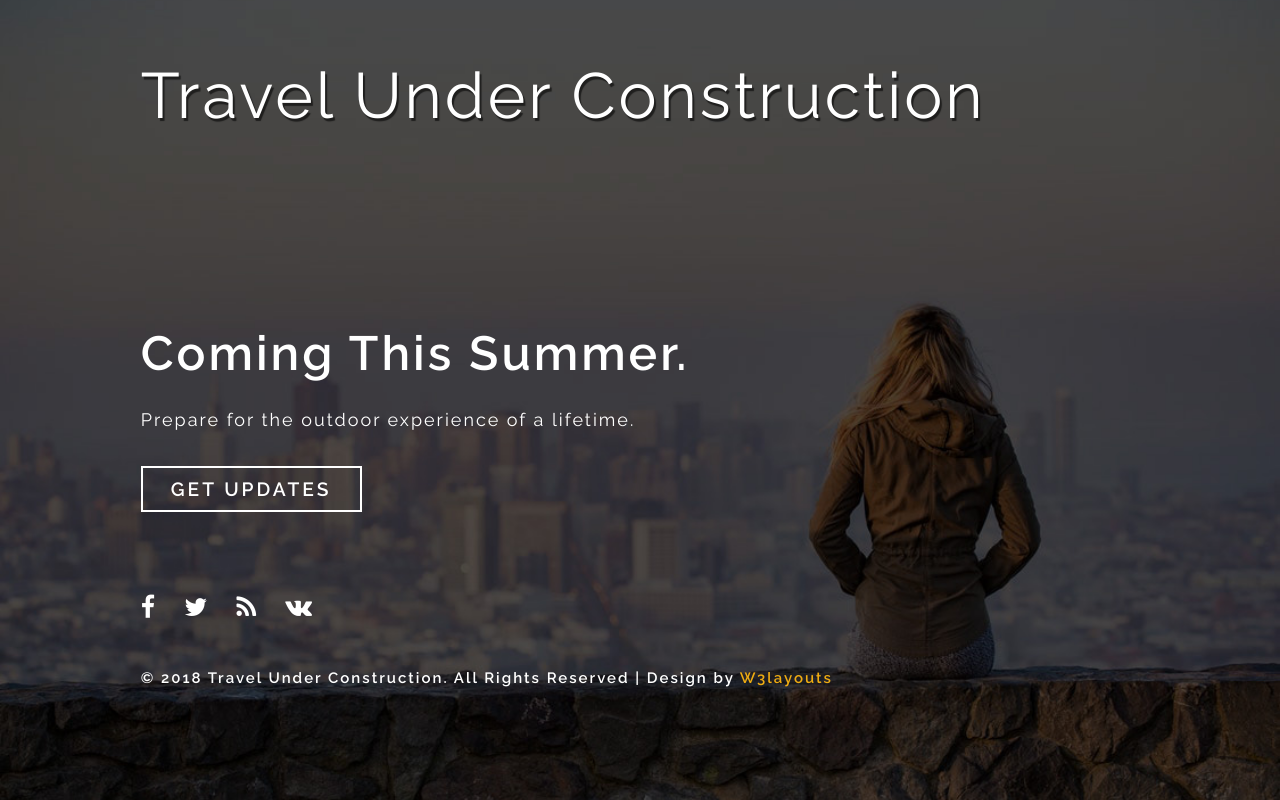
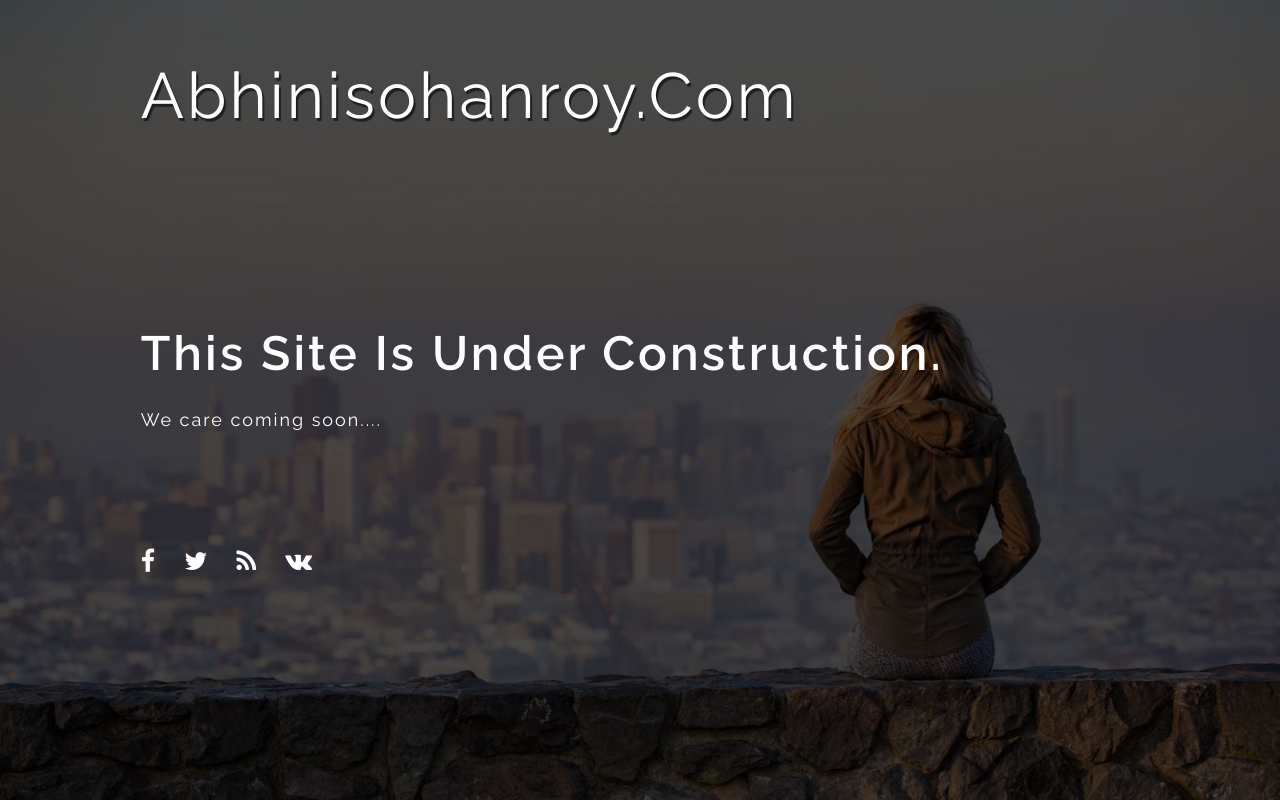
Before and after one commit to hosoftware/abhinisohanroy, a plain HTML site: page index.html in a window 1280 px wide. Drawn offline with Linux system fonts and the light colour scheme.

Commit message:
Index page text changed to site under construction

```diff
--- a/index.html
+++ b/index.html
@@ -39,11 +39,11 @@
     <div class="w3ls-main">
         <!--/tabs-->
       <div class="responsive_tabs w3ls_tab">
-          <h1 class="title-agile text-left">Travel Under Construction</h1>
-		  <h2>Coming This Summer.</h2>
-		<p>Prepare for the outdoor experience of a lifetime.</p>
+          <h1 class="title-agile text-left">abhinisohanroy.com</h1>
+		  <h2>This site is under construction.</h2>
+		<p>We care coming soon....</p>
 			<div class="updat">
-				<a class="book popup-with-zoom-anim button-isi zoomIn animated" data-wow-delay=".5s" href="#small-dialog1">GET UPDATES</a>
+				<!-- <a class="book popup-with-zoom-anim button-isi zoomIn animated" data-wow-delay=".5s" href="#small-dialog1">GET UPDATES</a> -->
 			</div>
 
 		 <div class="agileinfo-social-grids">
@@ -55,9 +55,7 @@
 					</ul>
 				</div>
 		<div class="copy-wthree text-center">
-			<p>© 2018 Travel Under Construction. All Rights Reserved | Design by
-				<a href="http://w3layouts.com/" target="_blank">W3layouts</a>
-			</p>
+
 		</div>
 		</div>
     </div>
```
